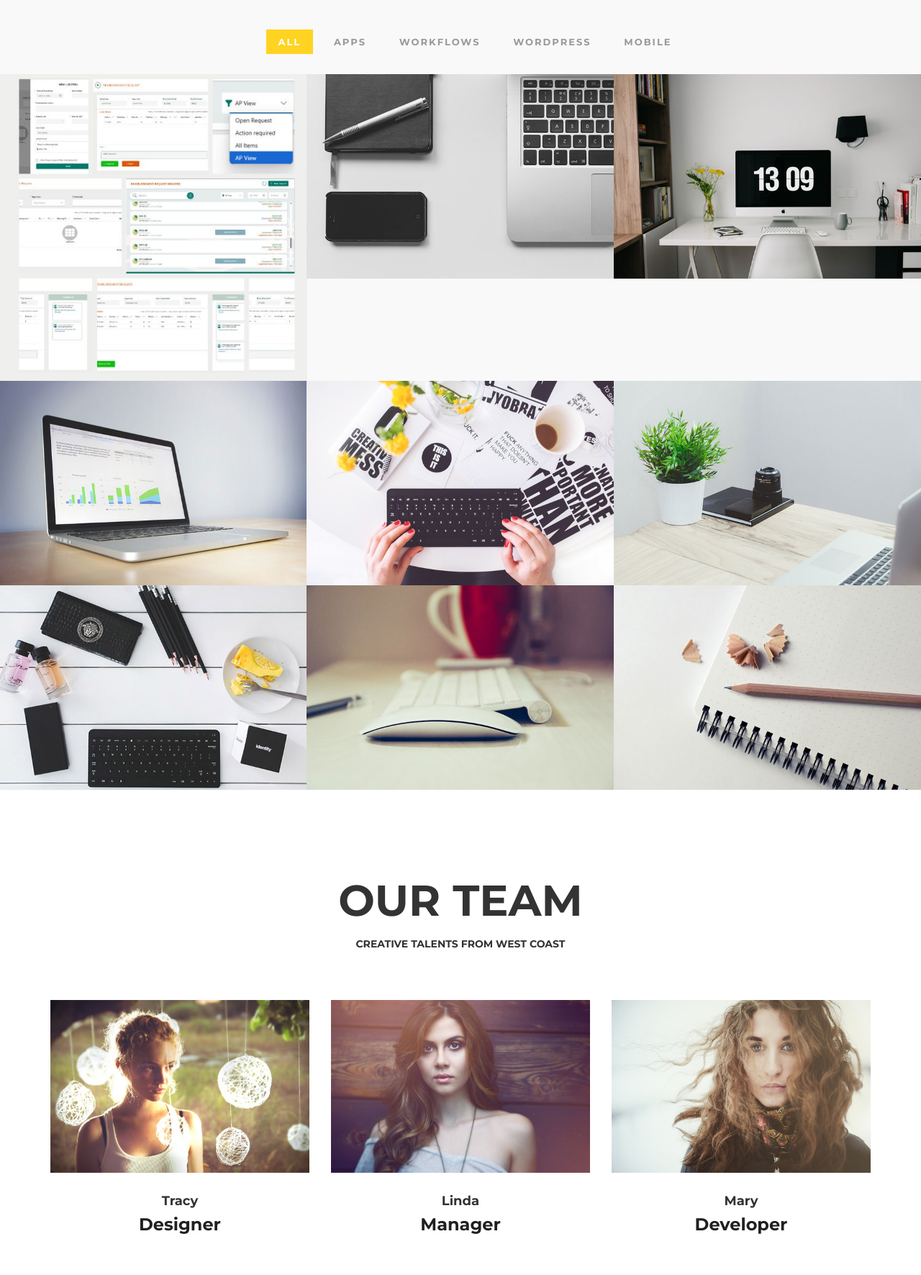
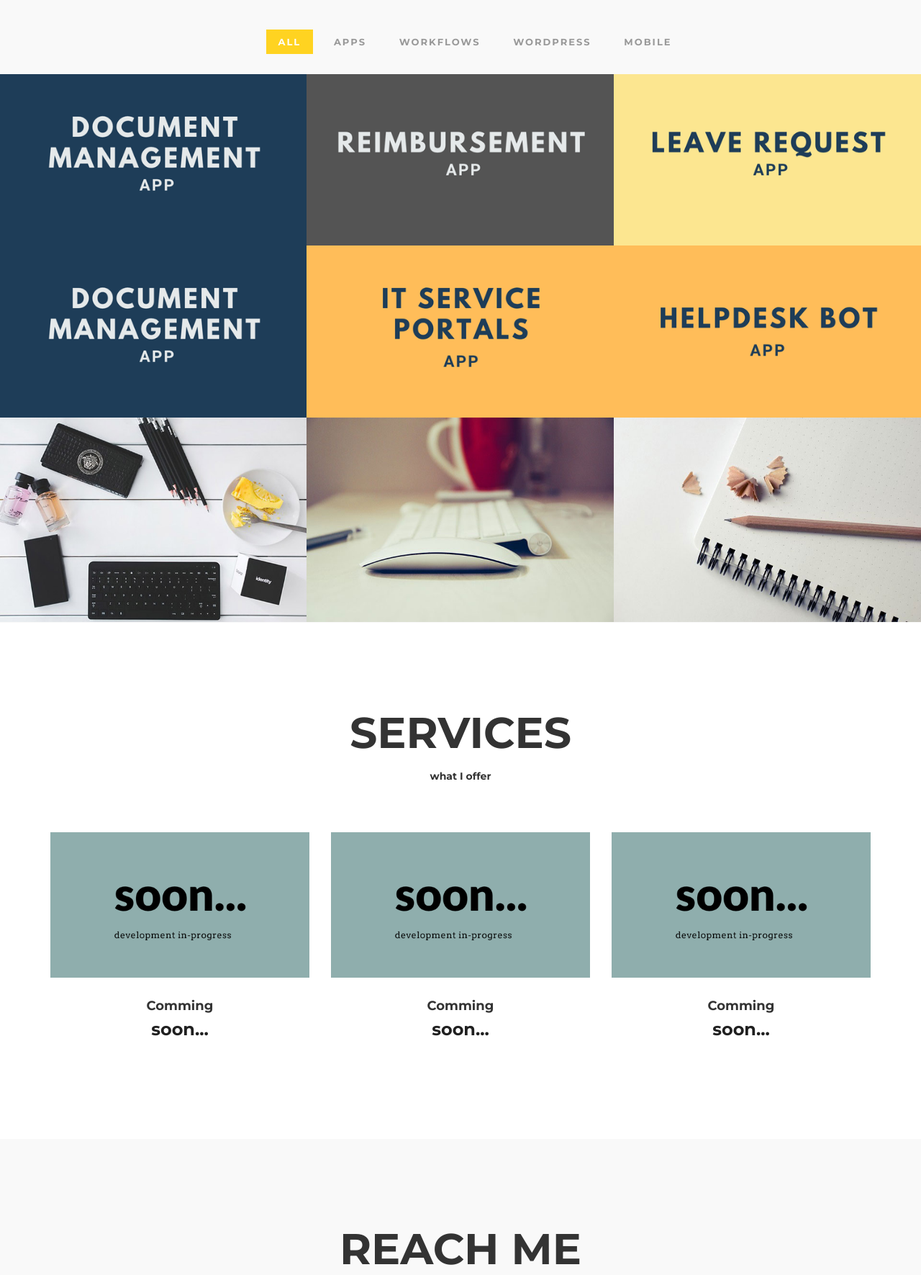
Before and after one commit to shaynemerelle/Christine, a plain HTML site: page index.html in a window 1280 px wide. Shown: the part 2442-4213 px from the top of the page at 72% size. Drawn offline with Linux system fonts and the light colour scheme; a script that the page names is missing.

Commit message:
Update index.html

```diff
--- a/index.html
+++ b/index.html
@@ -16,6 +16,7 @@ http://www.templatemo.com/tm-472-blaster
 	<meta name="viewport" content="width=device-width, initial-scale=1">
 	<meta name="keywords" content="">
 	<meta name="description" content="">
+
 
 	<!-- STYLESHEET CSS FILES -->
 	<link rel="stylesheet" href="css/bootstrap.min.css">
@@ -68,7 +69,8 @@ http://www.templatemo.com/tm-472-blaster
 		</div>
 	</section>
 
-	<!-- about section -->
+
+		<!-- My experties section -->
 		<section id="about">
 			<div class="container">
 				<div class="row">
@@ -153,6 +155,8 @@ http://www.templatemo.com/tm-472-blaster
 			</div>
 		</section>
 
+
+
 	<!-- portfolio section -->
 	<div id="portfolio">
 		<div class="container">
@@ -173,33 +177,33 @@ http://www.templatemo.com/tm-472-blaster
 							<div class="iso-box-wrapper col4-iso-box">
 
 								<div class="iso-box html wordpress mobile col-lg-4 col-md-4 col-sm-6 col-xs-6">
-									<a href="images/Black Pop-Up Art Gallery Logo.jpg" data-lightbox-gallery="portfolio-gallery"><img
-											src="images/Black Pop-Up Art Gallery Logo.jpg" alt="portfolio img"></a>
+									<a href="images/3.png" data-lightbox-gallery="portfolio-gallery"><img
+											src="images/3.png" alt="portfolio img"></a>
 								</div>
 
 								<div class="iso-box wordpress col-md-4 col-lg-4 col-sm-6 col-xs-6">
-									<a href="images/portfolio-img2.jpg" data-lightbox-gallery="portfolio-gallery"><img
-											src="images/portfolio-img2.jpg" alt="portfolio img"></a>
+									<a href="images/2.png" data-lightbox-gallery="portfolio-gallery"><img
+											src="images/2.png" alt="portfolio img"></a>
 								</div>
 
 								<div class="iso-box html mobile col-lg-4 col-md-4 col-sm-6 col-xs-12">
-									<a href="images/portfolio-img3.jpg" data-lightbox-gallery="portfolio-gallery"><img
-											src="images/portfolio-img3.jpg" alt="portfolio img"></a>
+									<a href="images/5.png" data-lightbox-gallery="portfolio-gallery"><img
+											src="images/5.png" alt="portfolio img"></a>
 								</div>
 
 								<div class="iso-box wordpress col-lg-4 col-md-4 col-sm-6 col-xs-6">
-									<a href="images/portfolio-img4.jpg" data-lightbox-gallery="portfolio-gallery"><img
-											src="images/portfolio-img4.jpg" alt="portfolio img"></a>
+									<a href="images/3.png" data-lightbox-gallery="portfolio-gallery"><img
+											src="images/3.png" alt="portfolio img"></a>
 								</div>
 
 								<div class="iso-box html photoshop col-lg-4 col-md-4 col-sm-6 col-xs-6">
-									<a href="images/portfolio-img5.jpg" data-lightbox-gallery="portfolio-gallery"><img
-											src="images/portfolio-img5.jpg" alt="portfolio img"></a>
+									<a href="images/6.png" data-lightbox-gallery="portfolio-gallery"><img
+											src="images/6.png" alt="portfolio img"></a>
 								</div>
 
 								<div class="iso-box photoshop col-lg-4 col-md-4 col-sm-6 col-xs-12">
-									<a href="images/portfolio-img6.jpg" data-lightbox-gallery="portfolio-gallery"><img
-											src="images/portfolio-img6.jpg" alt="portfolio img"></a>
+									<a href="images/7.png" data-lightbox-gallery="portfolio-gallery"><img
+											src="images/7.png" alt="portfolio img"></a>
 								</div>
 
 								<div class="iso-box photoshop mobile col-lg-4 col-md-4 col-sm-12 col-xs-6">
@@ -231,44 +235,38 @@ http://www.templatemo.com/tm-472-blaster
 		<div class="container">
 			<div class="row">
 				<div class="col-md-12 col-sm-12">
-					<h1 class="heading bold">OUR TEAM</h1>
-					<h2 class="subheading">CREATIVE TALENTS FROM WEST COAST</h2>
+					<h1 class="heading bold">SERVICES</h1>
+					<h2 class="subheading">what I offer</h2>
 				</div>
 				<div class="col-md-4 col-sm-4 col-xs-6 wow fadeIn" data-wow-delay="0.9s">
 					<div class="team-wrapper">
-						<img src="images/team1.jpg" class="img-responsive" alt="team img">
+						<img src="images/soon.png" class="img-responsive" alt="team img">
 						<div class="team-des">
-							<h4>Tracy</h4>
-							<h3>Designer</h3>
+							<h4>Comming</h4>
+							<h3>soon...</h3>
 						</div>
 					</div>
 				</div>
 				<div class="col-md-4 col-sm-4 col-xs-6 wow fadeIn" data-wow-delay="1.3s">
 					<div class="team-wrapper">
-						<img src="images/team2.jpg" class="img-responsive" alt="team img">
+						<img src="images/soon.png" class="img-responsive" alt="team img">
 						<div class="team-des">
-							<h4>Linda</h4>
-							<h3>Manager</h3>
+							<h4>Comming</h4>
+							<h3>soon...</h3>
 						</div>
 					</div>
 				</div>
 				<div class="col-md-4 col-sm-4 col-xs-6 wow fadeIn" data-wow-delay="1.6s">
 					<div class="team-wrapper">
-						<img src="images/team3.jpg" class="img-responsive" alt="team img">
+						<img src="images/soon.png" class="img-responsive" alt="team img">
 						<div class="team-des">
-							<h4>Mary</h4>
-							<h3>Developer</h3>
+							<h4>Comming</h4>
+							<h3>soon...</h3>
 						</div>
 					</div>
 				</div>
 			</div>
 		</div>
-	</section>
-	<section>
-		<iframe src="https://api.leadconnectorhq.com/widget/booking/1yVb2ydEaTbRIXuZ40qp"
-			style="width: 100%;border:none;overflow: hidden;" scrolling="no"
-			id="1yVb2ydEaTbRIXuZ40qp_1748245302572"></iframe><br>
-		<script src="https://api.leadconnectorhq.com/js/form_embed.js" type="text/javascript"></script>
 	</section>
 
 	<!-- contact section -->
@@ -276,22 +274,22 @@ http://www.templatemo.com/tm-472-blaster
 		<div class="container">
 			<div class="row">
 				<div class="col-md-12 col-sm-12 text-center">
-					<h1 class="heading bold">CONTACT US</h1>
+					<h1 class="heading bold">REACH ME</h1>
 					<h2 class="subheading">WE LOVE PRETTY MUCH TO HEAR FROM YOU</h2>
 				</div>
 			</div>
 			<div class="row">
 				<div class="contact-info-box col-md-4 col-sm-4 col-xs-6 wow fadeInUp" data-wow-delay="0.6s">
 					<i class="fa fa-phone"></i>
-					<h3>060-040-0640</h3>
+					<h3>09661527270</h3>
 				</div>
 				<div class="contact-info-box col-md-4 col-sm-4 col-xs-6 wow fadeInUp" data-wow-delay="0.8s">
 					<i class="fa fa-envelope-o"></i>
-					<h3>info@company.com</h3>
+					<h3>tinmartonia@gmail.com</h3>
 				</div>
 				<div class="contact-info-box col-md-4 col-sm-4 col-xs-6 wow fadeInUp" data-wow-delay="1s">
 					<i class="fa fa-map-marker"></i>
-					<h3>San Francisco, California</h3>
+					<h3>Cebu City, Philippines</h3>
 				</div>
 			</div>
 			<div class="row">
@@ -338,8 +336,8 @@ http://www.templatemo.com/tm-472-blaster
 		<div class="container">
 			<div class="row">
 				<div class="col-md-8 col-sm-8 col-xs-9">
-					<p>Copyright © 2084 Blaster Studio | Design: <a rel="nofollow" href="http://www.templatemo.com"
-							target="_parent">templatemo</a></p>
+					<p>Copyright © 2025<a rel="nofollow" href="http://www.templatemo.com"
+							target="_parent">...</a></p>
 				</div>
 				<div class="col-md-4 col-sm-4 col-xs-3">
 					<a href="#home" class="smoothScroll fa fa-angle-up"></a>
```
Lines whose indentation alone changed are shown as unchanged.
